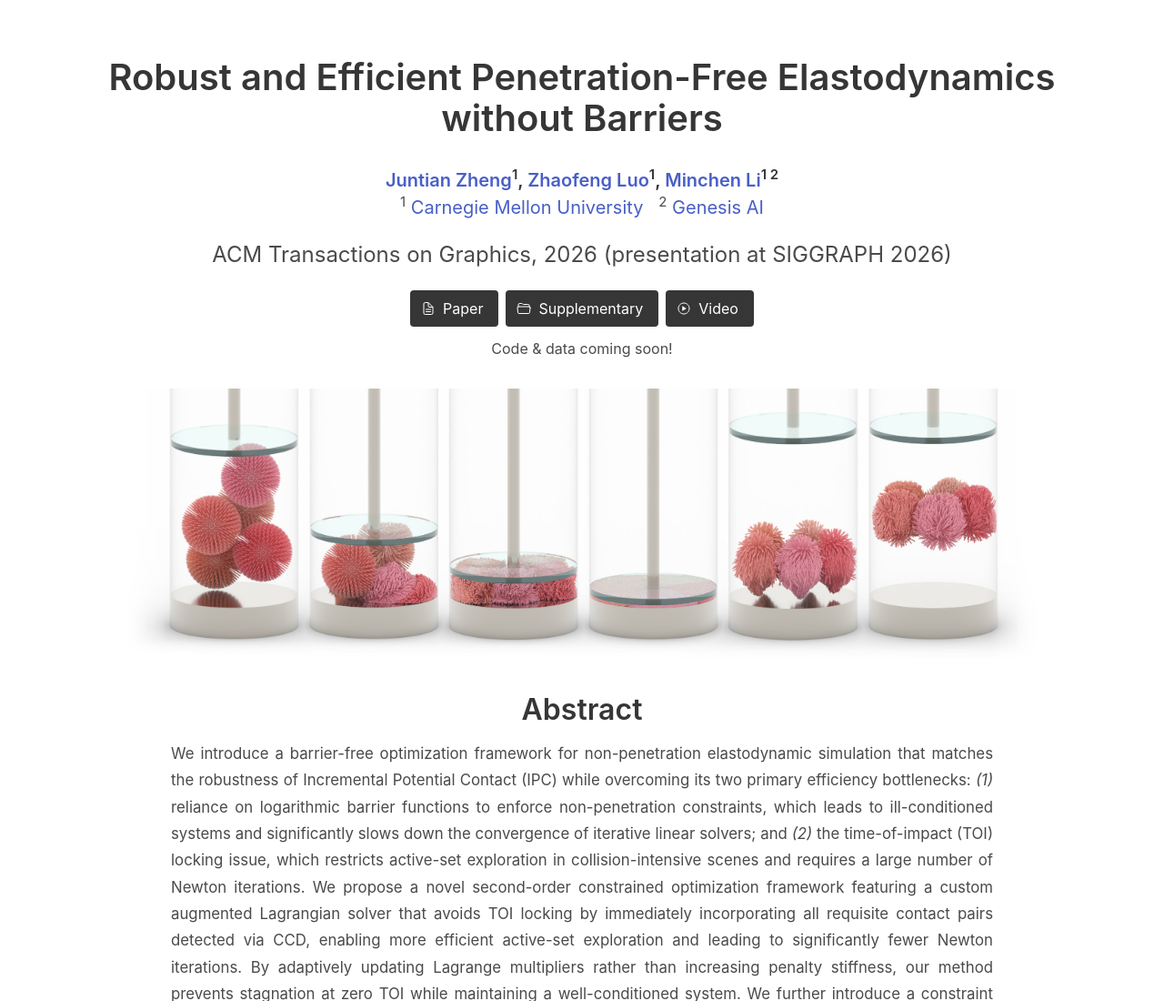
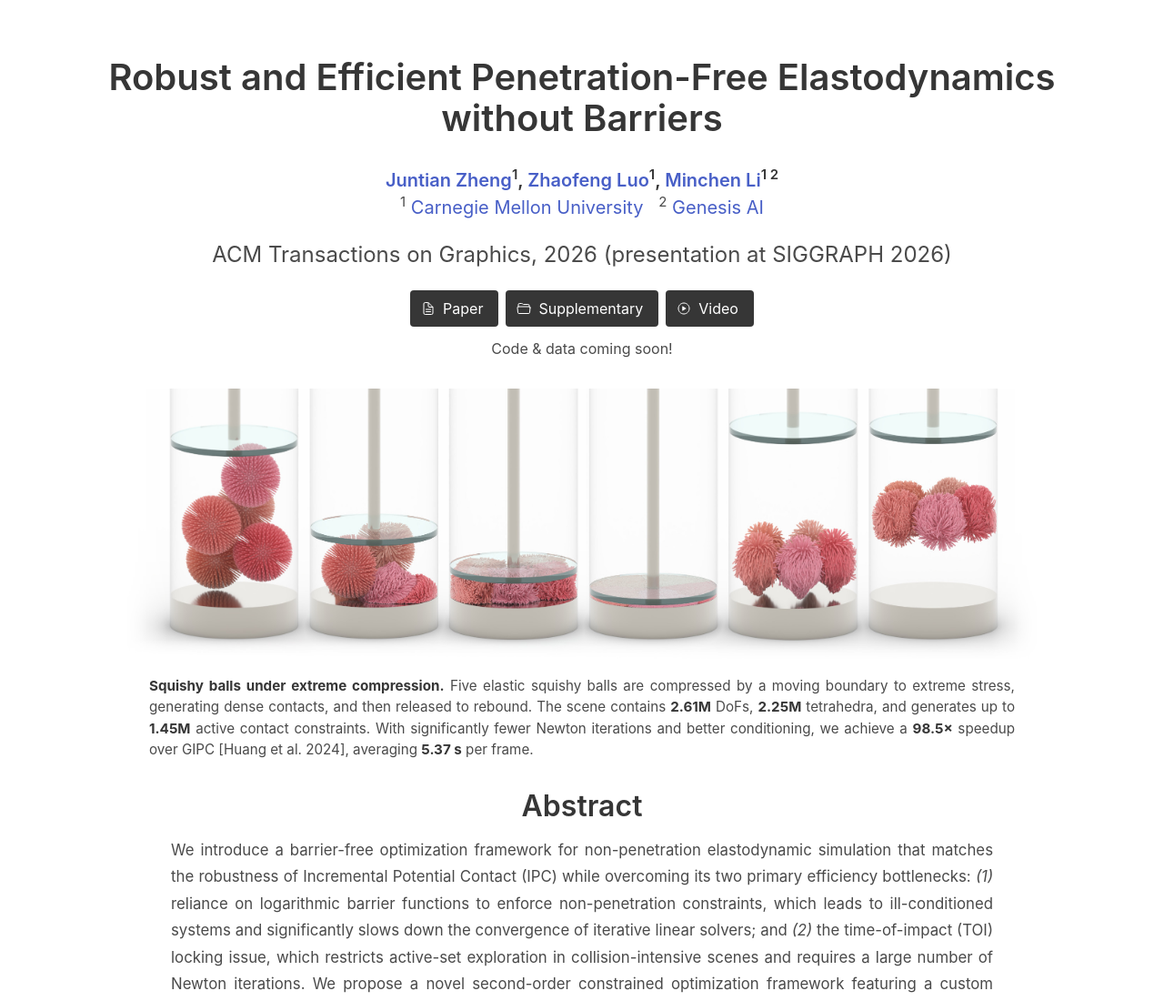
Before and after one commit to Simulation-Intelligence/barrier-free, a plain HTML site: page index.html in a window 1280 px wide. Shown: the top 1100 px of the page at 91% size. Drawn offline with nearby package versions, Linux system fonts and the light colour scheme.

Commit message:
added teaser caption

```diff
--- a/index.html
+++ b/index.html
@@ -43,6 +43,18 @@
         .abstract-block p {
             font-size: 1.05rem;
             line-height: 1.75;
+        }
+
+        .teaser-figure {
+            margin: 0;
+        }
+
+        .teaser-caption {
+            margin: 0.75rem 1.5rem 0;
+            color: #4a4a4a;
+            font-size: 0.95rem;
+            line-height: 1.55;
+            text-align: justify;
         }
 
         .section .title.is-3,
@@ -173,7 +185,12 @@
     </div>
 
     <div class="container is-max-desktop has-text-centered">
-        <img src="assets/teaser_small.jpg" alt="Teaser" style="width: 100%; max-width: 1200px; height: auto; margin-top: 2rem;">
+        <figure class="teaser-figure">
+            <img src="assets/teaser_small.jpg" alt="Squishy balls compressed by a moving boundary" style="width: 100%; max-width: 1200px; height: auto; margin-top: 2rem;">
+            <figcaption class="teaser-caption">
+                <strong>Squishy balls under extreme compression.</strong> Five elastic squishy balls are compressed by a moving boundary to extreme stress, generating dense contacts, and then released to rebound. The scene contains <strong>2.61M</strong> DoFs, <strong>2.25M</strong> tetrahedra, and generates up to <strong>1.45M</strong> active contact constraints. With significantly fewer Newton iterations and better conditioning, we achieve a <strong>98.5&times;</strong> speedup over GIPC [Huang et al. 2024], averaging <strong>5.37 s</strong> per frame.
+            </figcaption>
+        </figure>
         <section class="section abstract-block">
             <h2 class="title is-3 has-text-centered">Abstract</h2>
             <p>
```
